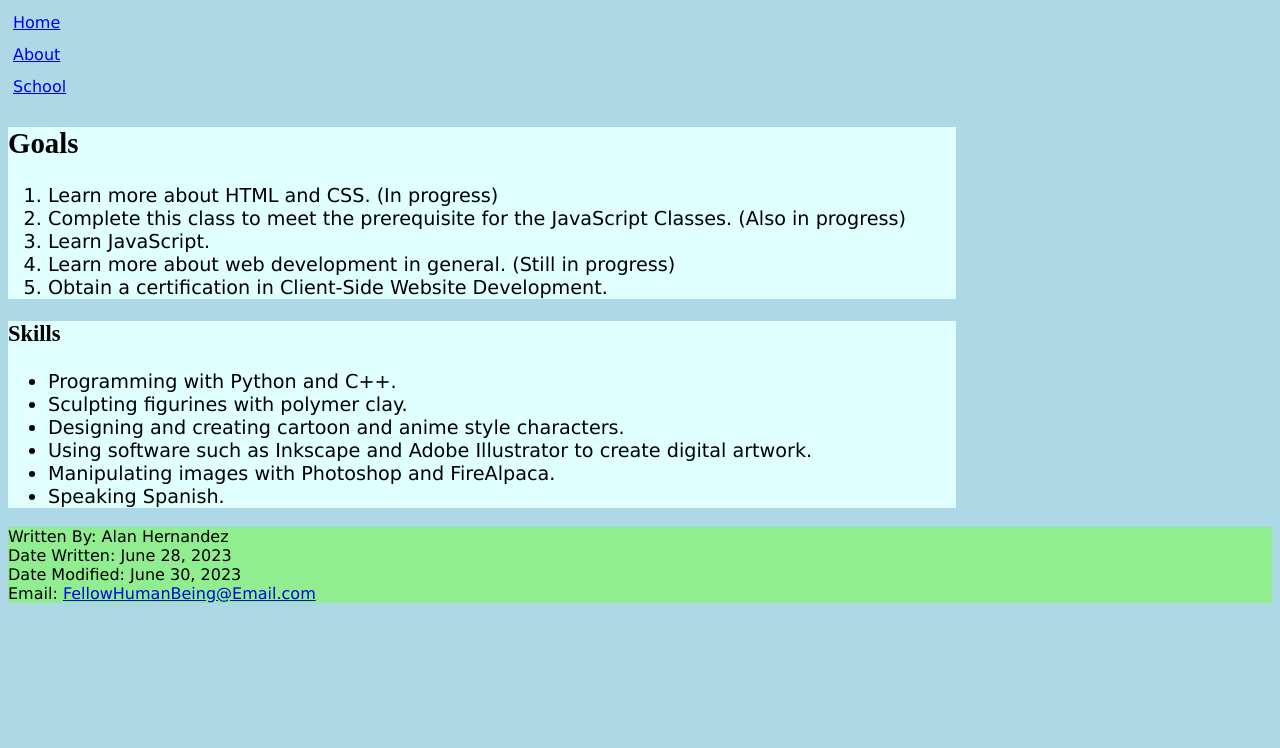
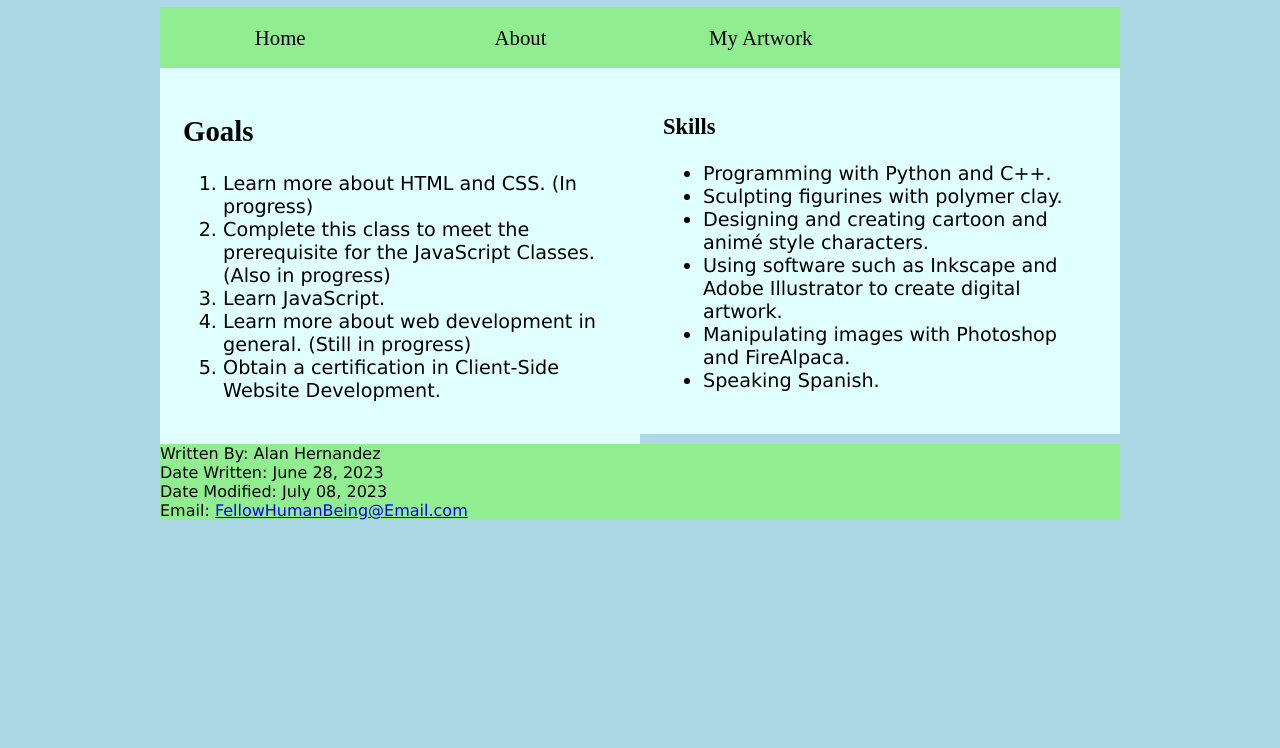
Before and after one commit to A7anx360/AHcis162, a plain HTML site: page about.html in a window 1280 px wide. Shown: the part 73-821 px from the top of the page. Before the commit the page ends 800 px from the top, so only its background shows below. Drawn offline with Linux system fonts and the light colour scheme.

Commit message:
Add files via upload

```diff
--- a/about.html
+++ b/about.html
@@ -18,12 +18,12 @@
 			<ul>
 				<li><a href="index.html">Home</a></li>
 				<li><a href="about.html">About</a></li>
-				<li><a href="#">School</a></li>
+				<li><a href="art.html">My Artwork</a></li>
 			</ul>
 		</nav>
 
 <!--Section 01-->
-		<section>
+		<section id="left">
 <!--Second Header-->
 			<h2>Goals</h2>
 <!--A List of my Academic Goals.-->
@@ -37,14 +37,14 @@
 		</section>
 
 <!--Section 02-->
-		<section>
+		<section id="right">
 <!--Third Header-->
 			<h3>Skills</h3>
 <!--List of Skills I've Learned.-->
 			<ul>
 				<li>Programming with Python and C++.</li>
 				<li>Sculpting figurines with polymer clay.</li>
-				<li>Designing and creating cartoon and anime style characters.</li>
+				<li>Designing and creating cartoon and animé style characters.</li>
 				<li>Using software such as Inkscape and Adobe Illustrator to create digital artwork.</li>
 				<li>Manipulating images with Photoshop and FireAlpaca.</li>
 				<li>Speaking Spanish.</li>
@@ -54,7 +54,7 @@
 <!--Footer-->
 		<footer>
 <!--Date Written-->
-		Written By: Alan Hernandez<br />Date Written: June 28, 2023<br />Date Modified: June 30, 2023
+		Written By: Alan Hernandez<br />Date Written: June 28, 2023<br />Date Modified: July 08, 2023
 		<br />Email: <a href="mailto:FellowHumanBeing@Email.com">FellowHumanBeing@Email.com</a>
 		</footer>
 	</body>
--- a/main.css
+++ b/main.css
@@ -1,12 +1,83 @@
-body {background-color: lightblue; font-family: Segoe, Verdana, sans-serif;}
+@charset "UTF-8";
 
-header {background-color: lightgreen; font-family: Rockwell;}
+/*
+Written by: Alan Hernandez
+Date Written: June 30, 2023
+Date Modified: July 08, 2023
+*/
 
+/*HTML Settings of Some Sort*/
+html {height: 100%;}
+
+/*Body*/
+body {
+	background-color: lightblue;
+	font-family: Segoe, Verdana, sans-serif;
+	margin-left: auto;
+	margin-right: auto;
+	width: 95%;
+	min-height: 100%;
+	max-width: 960px;
+	min-width: 640px;
+}
+
+/*Main Header*/
+header {background-color: lightgreen; font-family: Rockwell; text-align: center;}
+
+/*Other Headers*/
 h1{color: darkcyan;}
 h2{font-family: Rockwell;}
 h3{font-family: Rockwell;}
-nav > ul {line-height: 2em; list-style-type: none; padding-left: 5px;}
 
+/*Creates a horizontal navigation bar*/
+nav > ul {
+	line-height: 1.8em;
+	list-style-type: none;
+	padding: 0;
+	margin: 0;
+	list-style-type: none;
+	margin: 0;
+	padding: 0;
+	overflow: hidden;
+	background-color:lightgreen;
+	font-family: Rockwell;
+	font-size: 1.3em;
+}
+
+/*Aligns & organizes the navigation buttons in a horizontal layout*/
+li a {
+	width: 21.7%;
+	float: left;
+	display: block;
+	color: black;
+	text-align: center;
+	padding: 12px 16px;
+	text-decoration: none;
+}
+
+/* Changes the link color to  when the mouse hovers over each Button*/
+li a:hover {
+	background-color: darkgreen;
+    color: white;
+}
+
+/*Sections*/
 section {background-color: lightcyan; width: 75%; font-size: 1.2em;}
 
-footer {background-color: lightgreen;}
+/*Left Section*/
+section#left{clear: left; float: left; width: 45.2%; padding: 1.2em;}
+
+/*Right Section*/
+section#right{float: left; width: 45.2%; padding: 1.2em;}
+
+/*Image within a Section*/
+section > img{box-sizing: border-box; display: block; width: 100%; padding: 0.2em;}
+
+/*Footer*/
+footer {
+	box-sizing: border-box;
+	clear: left;
+	float: left;
+	width: 100%;
+	background-color: lightgreen;
+}
```
Also changed, not shown: art.html (added, +68 -0 lines), index.html (+4 -4 lines), 1 other file.
